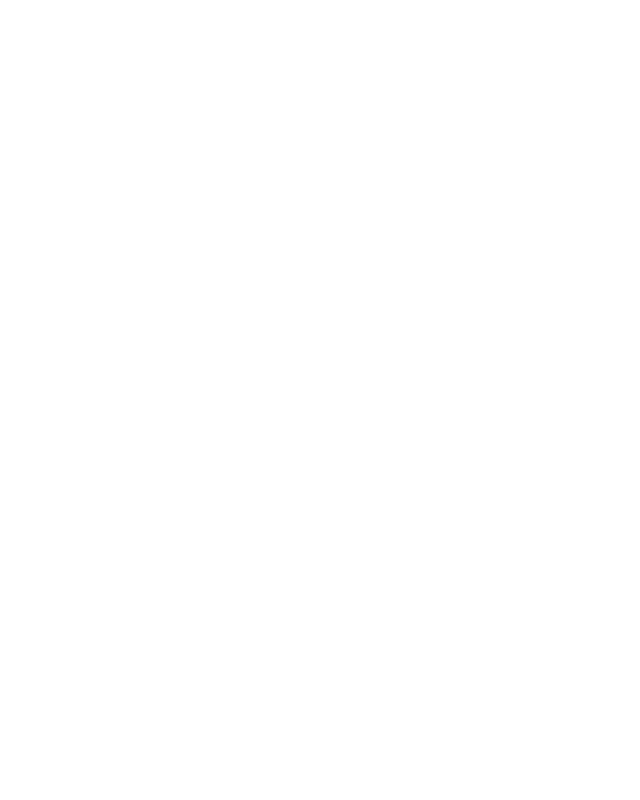
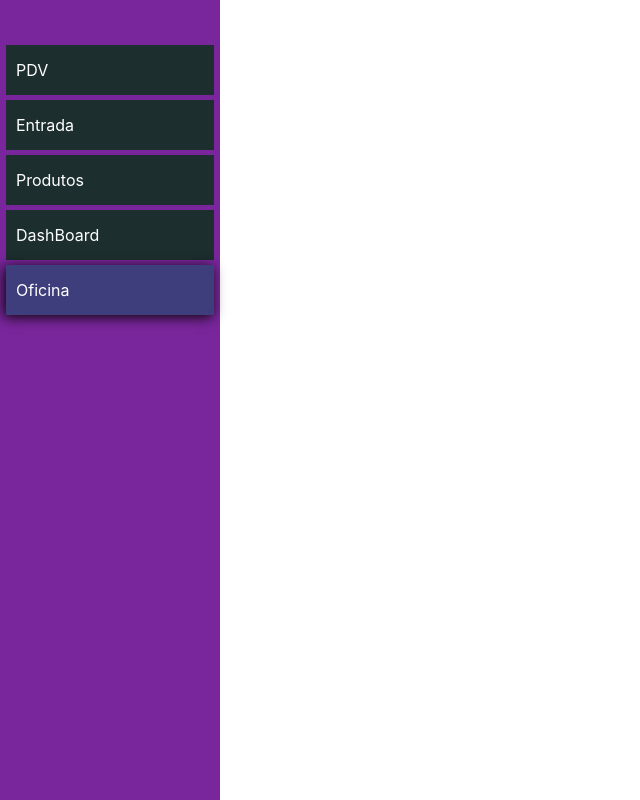
Before and after one commit to vinikir/vendasFront, a React (Create React App) app: page /oficina in a window 1280 px wide. Before the commit this address had no page. Shown: the whole page, without its empty margins (0-640 px from the left). Built offline with nearby package versions, Linux system fonts and the light colour scheme.

Commit message:
criado tela de oficina

```diff
--- a/src/Routes/routes.js
+++ b/src/Routes/routes.js
@@ -11,7 +11,7 @@
 import Entrada from '../screens/entrada/entrada'
 import AuthMl from '../screens/authML'
 import Tes from '../screens/teste'
-
+import Oficina from '../screens/oficina'
 const Rotas = () => {
 
     return (
@@ -23,7 +23,7 @@
                 <Route path="/produtos" element={<ProdutosListagem />} />
                 <Route path="/entrada" element={<Entrada />} />
                 <Route path="/authml" element={<AuthMl />} />
-                <Route path="/teste" element={<AuthMl />} />
+                <Route path="/oficina" element={<Oficina />} />
             </Routes>
         </BrowserRouter>
     )
--- a/src/components/menuLatela/menuLateral.js
+++ b/src/components/menuLatela/menuLateral.js
@@ -35,6 +35,11 @@
             id:4,
             nome:"DashBoard",
             url:"/index"
+        },
+        {
+            id:5,
+            nome:"Oficina",
+            url:"/oficina"
         }
     ]
 
--- /dev/null
+++ b/src/screens/oficina/index.jsx
@@ -0,0 +1,15 @@
+import React, { useState} from "react";
+import Menulateral from "../../components/menuLatela/menuLateral";
+import "./oficina.css"
+import api from "../../connection/connection";
+import Modal from "../../components/modal/modal";
+
+const Oficina = () => {
+    return (
+        <div style={{ display:"flex"}}>
+            <Menulateral />
+        </div>
+    )
+}
+
+export default Oficina
```
Also changed, not shown: src/screens/oficina/oficina.css (added).
